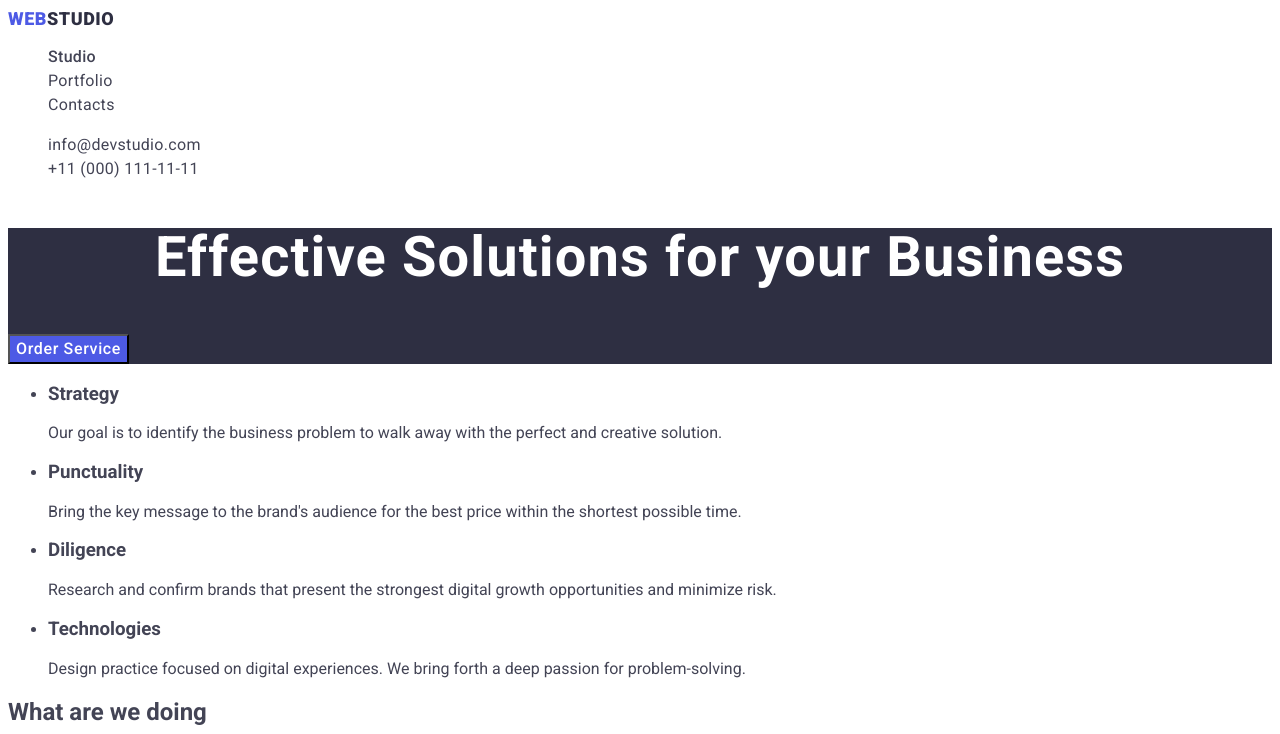
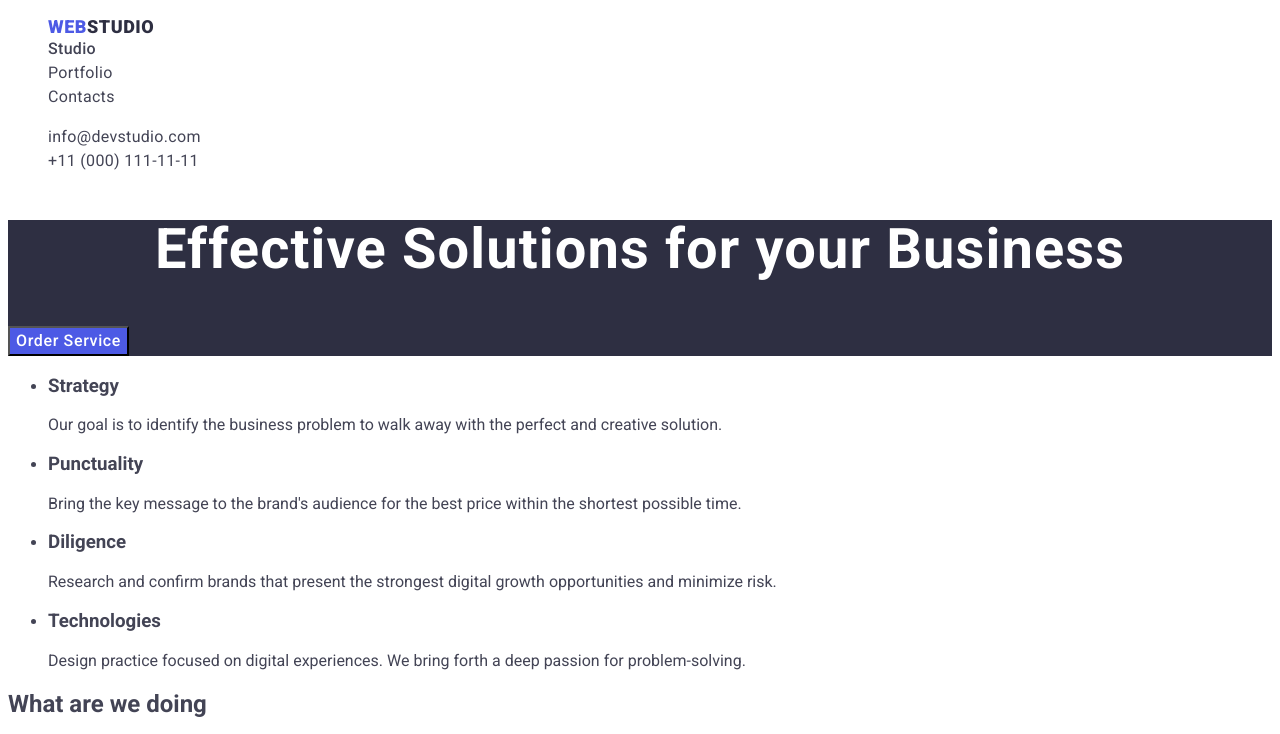
Before and after one commit to lancekasturias/goit-markup-hw-02, a plain HTML site: page index.html in a window 1280 px wide. Shown: the top 734 px of the page. Drawn offline with Linux system fonts and the light colour scheme.

Commit message:
Update index.html

```diff
--- a/index.html
+++ b/index.html
@@ -18,8 +18,10 @@
     <!-- Header -->
     <header>
       <nav>
-        <a href="" class="logo link">Web<span class="spanlogo">Studio</span></a>
         <ul class="default-list">
+          <a href="" class="logo link"
+            >Web<span class="spanlogo">Studio</span></a
+          >
           <li class="first-list">
             <a href="./index.html" class="default-link link">Studio</a>
           </li>
```
